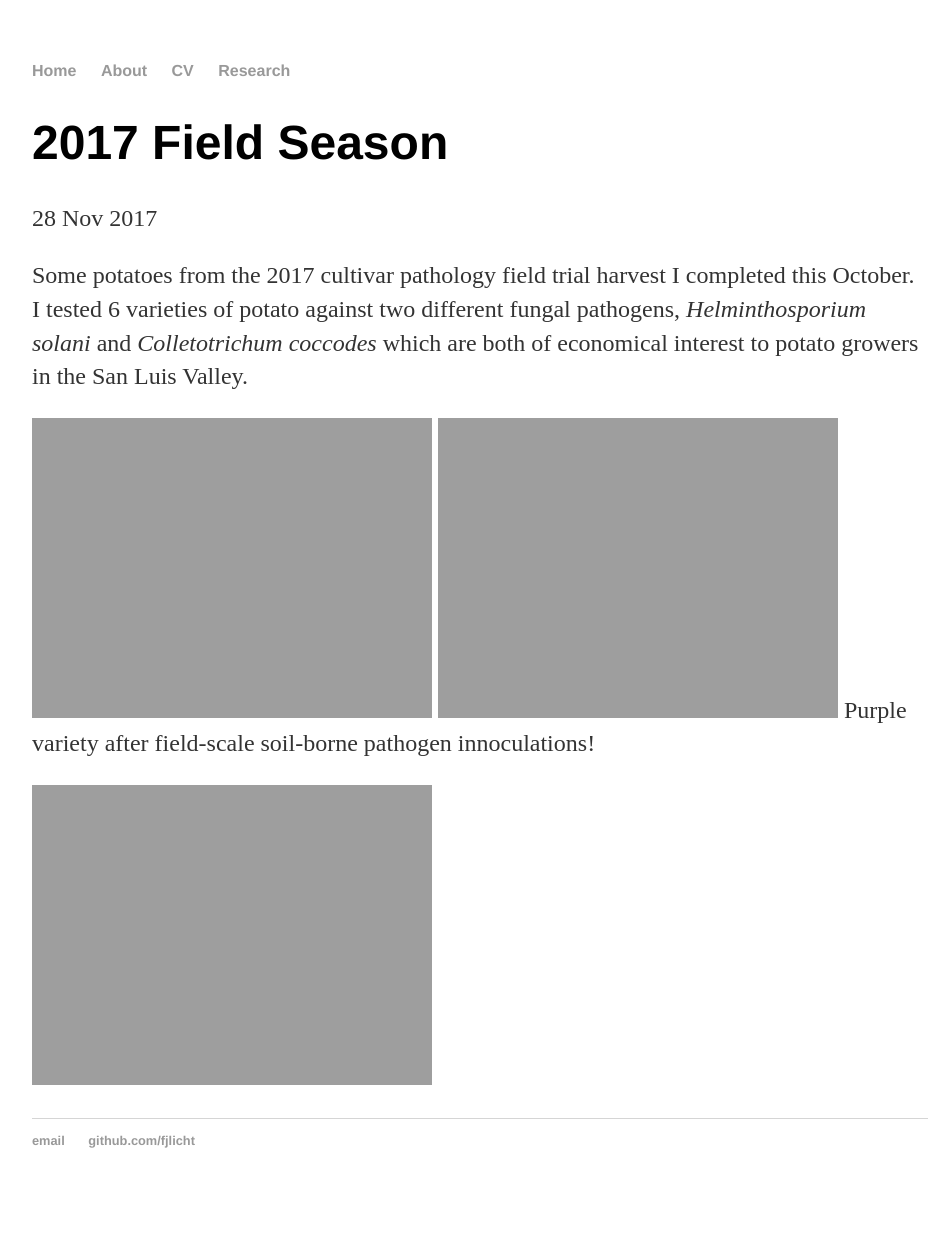
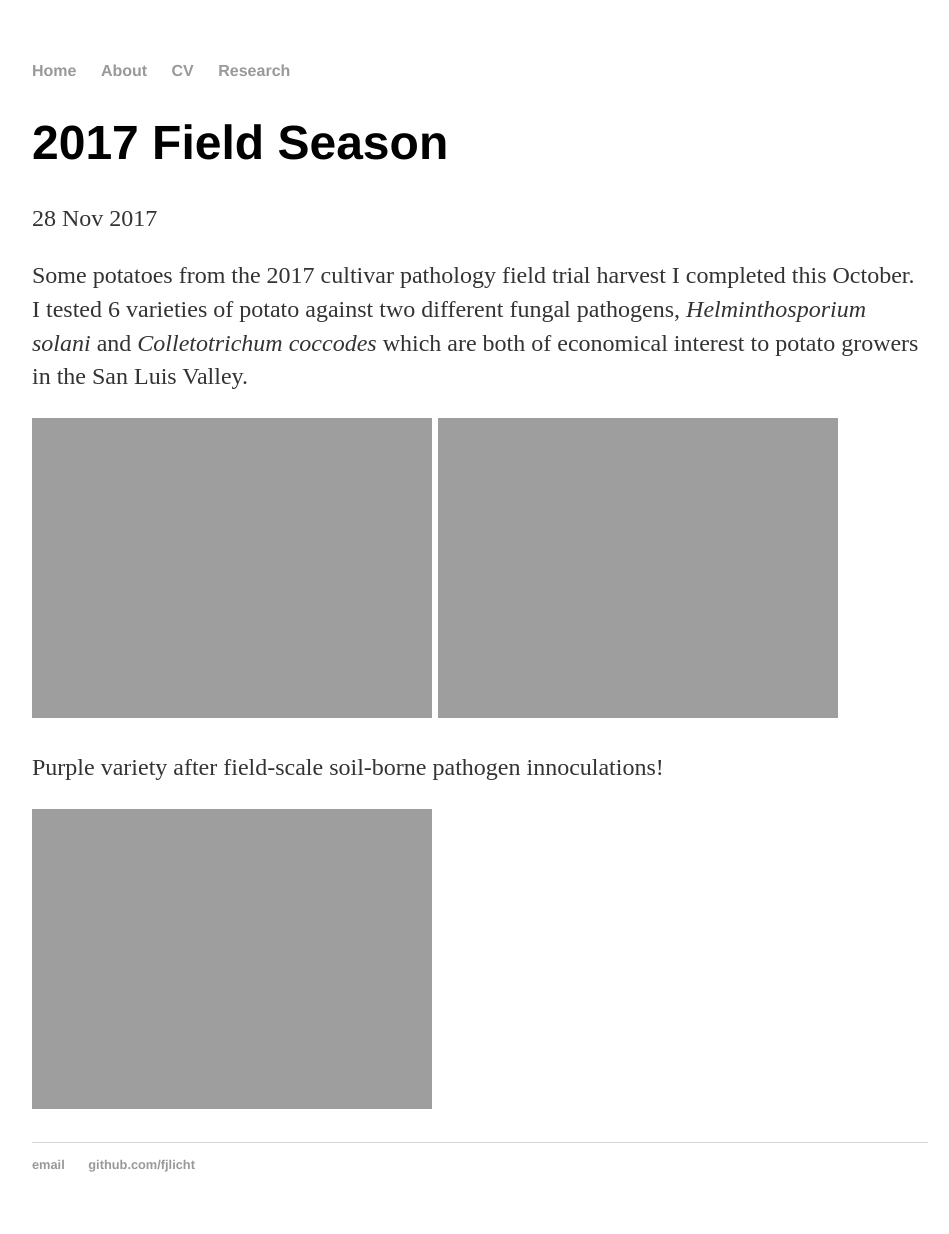
Before and after one commit to fjlicht/franzandanne.github.io, a Jekyll site: the page built from _posts/2017-11-28-works-in-progress.md, in a window 1280 px wide. Shown: the whole page, without its empty margins (160-1109 px from the left). Built offline with Jekyll 4.4.1, drawn with Linux system fonts in a browser that asks for light colours; before the commit the page ends 1210 px from its top, so only the background shows below that.

Commit message:
Update 2017-11-28-works-in-progress.md

```diff
--- a/_posts/2017-11-28-works-in-progress.md
+++ b/_posts/2017-11-28-works-in-progress.md
@@ -9,7 +9,8 @@ Some potatoes from the 2017 cultivar pathology field trial harvest I completed t
 
 ![Purple Potato]({{ "fjlicht.github.io/assets/IMG_2209.jpg" | absolute_url }})
 ![Purple Potatoes]({{ "fjlicht.github.io/assets/IMG_2208.JPG" | absolute_url }})
+
 Purple variety after field-scale soil-borne pathogen innoculations!
 
 
-![White Potato]({{ "fjlicht.github.io/assets/IMG_2214.JPG" =500x500 | absolute_url }})
+![White Potato]({{ "fjlicht.github.io/assets/IMG_2214.JPG" =400x400 | absolute_url }})
```
